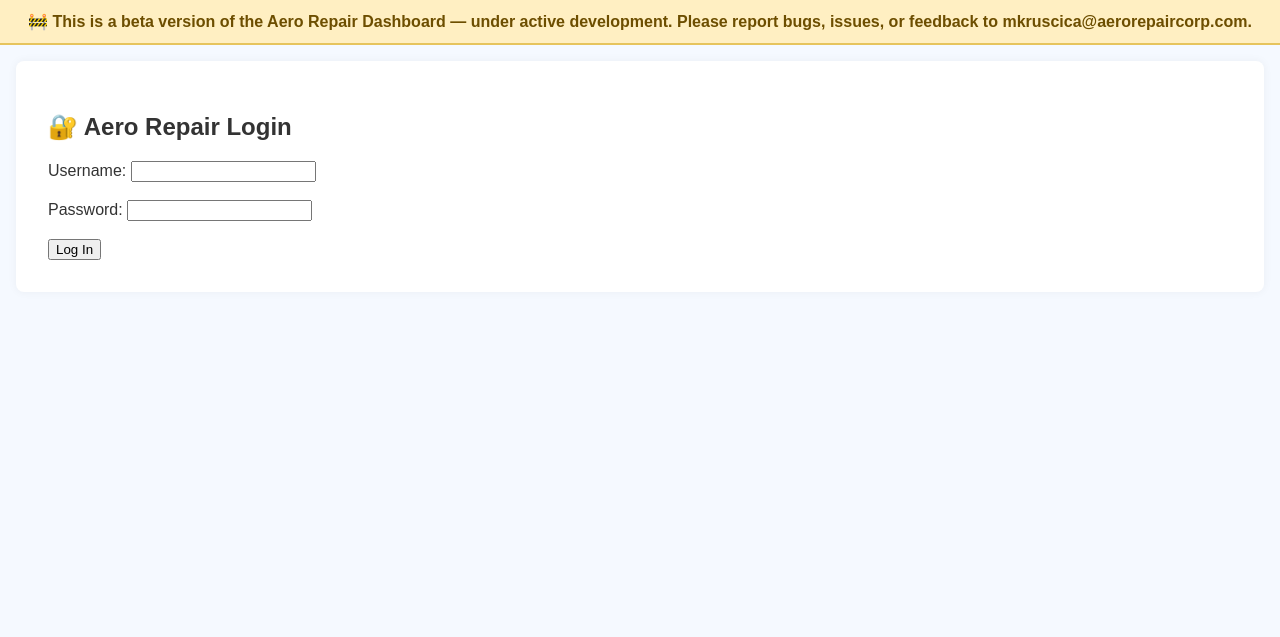
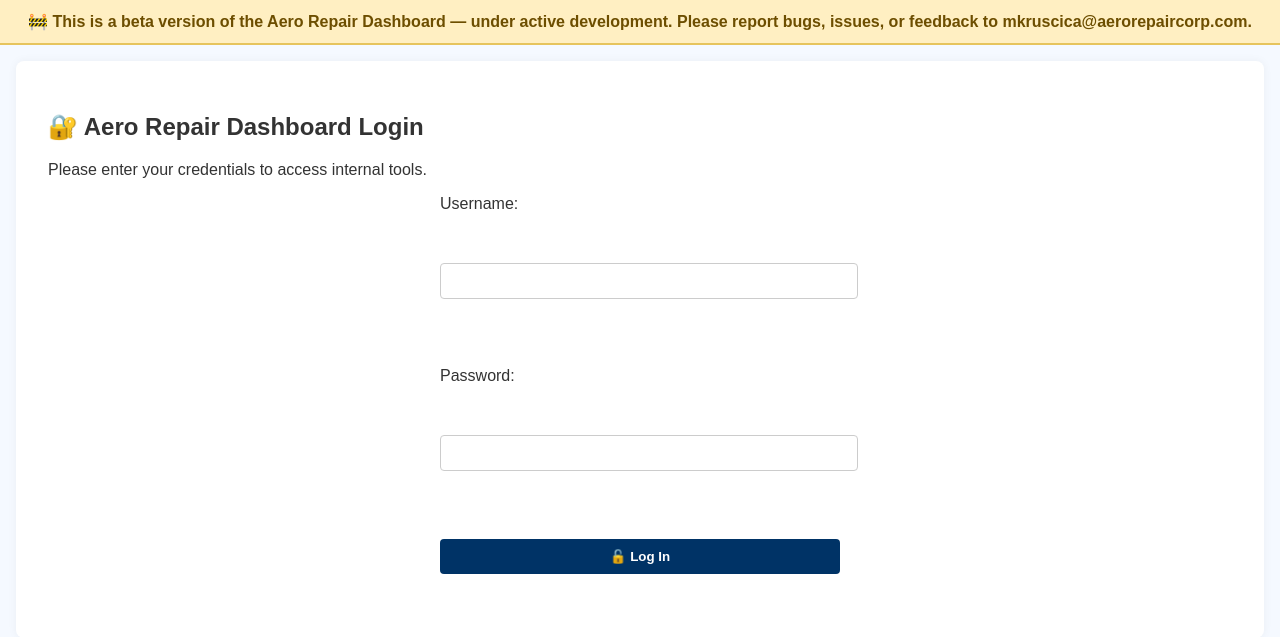
Before and after one commit to C-3-3/aero-repair-dashboard, a Flask app: page /login in a window 1280 px wide. Shown: the top 637 px of the page. Run offline with Flask 3, Linux system fonts and the light colour scheme.

Commit message:
Refactor login.html for better UI and error feedback

```diff
--- a/templates/login.html
+++ b/templates/login.html
@@ -1,22 +1,29 @@
 {% extends "base.html" %}
-{% block title %}Login{% endblock %}
+{% block title %}Login – Aero Repair Corp{% endblock %}
 
 {% block content %}
-<h2>🔐 Aero Repair Login</h2>
+<h2>🔐 Aero Repair Dashboard Login</h2>
+<p>Please enter your credentials to access internal tools.</p>
 
-<form method="POST">
-  <label>Username: <input type="text" name="username" required></label><br><br>
-  <label>Password: <input type="password" name="password" required></label><br><br>
-  <button type="submit">Log In</button>
+<form method="POST" class="login-form" style="max-width: 400px; margin-top: 1rem;">
+  <label for="username">Username:</label><br>
+  <input type="text" name="username" id="username" required style="width: 100%; padding: 8px;"><br><br>
+
+  <label for="password">Password:</label><br>
+  <input type="password" name="password" id="password" required style="width: 100%; padding: 8px;"><br><br>
+
+  <button type="submit" style="width: 100%; background-color: #003366; color: white; padding: 10px;">🔓 Log In</button>
 </form>
 
 {% with messages = get_flashed_messages(with_categories=true) %}
   {% if messages %}
-    <ul>
+    <div class="flash-messages" style="margin-top: 1rem;">
       {% for category, message in messages %}
-        <li><strong>{{ category.title() }}:</strong> {{ message }}</li>
+        <div style="color: red; font-weight: bold;">
+          ⚠️ {{ message }}
+        </div>
       {% endfor %}
-    </ul>
+    </div>
   {% endif %}
 {% endwith %}
 
```
